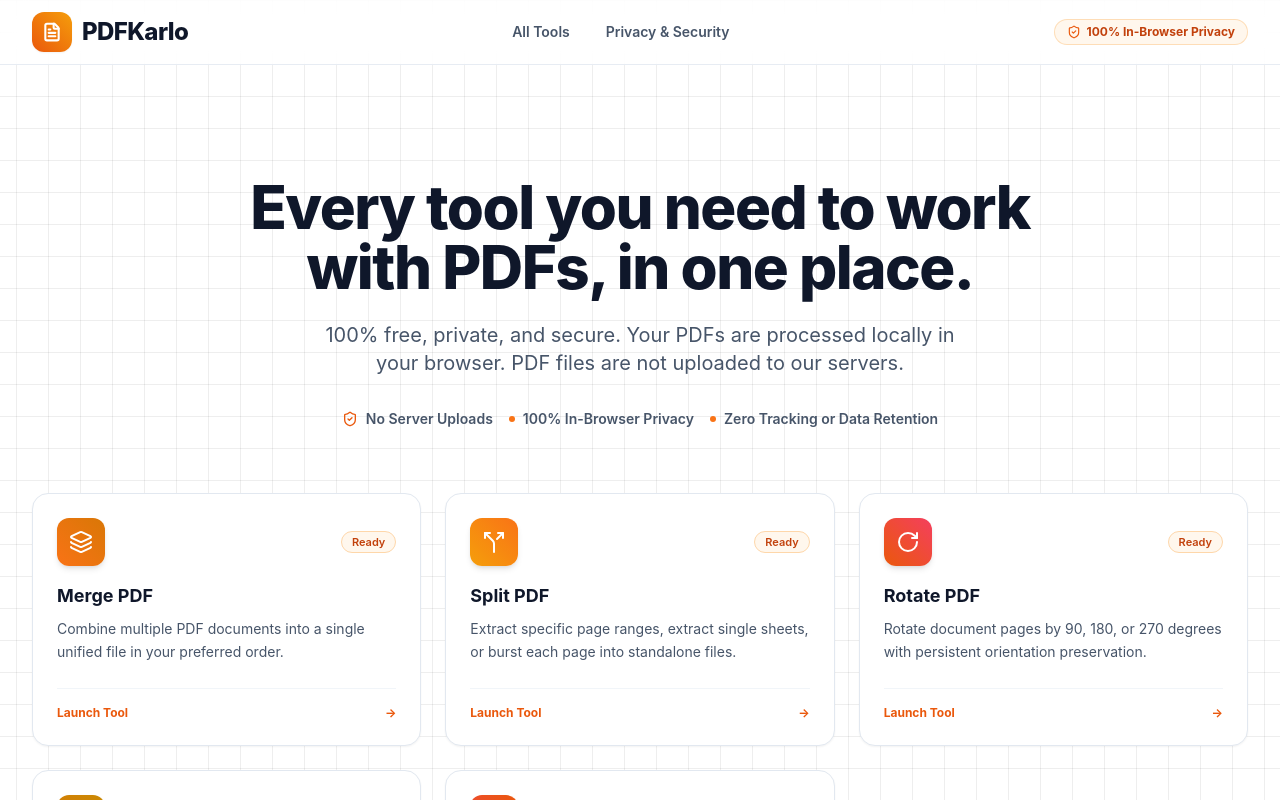
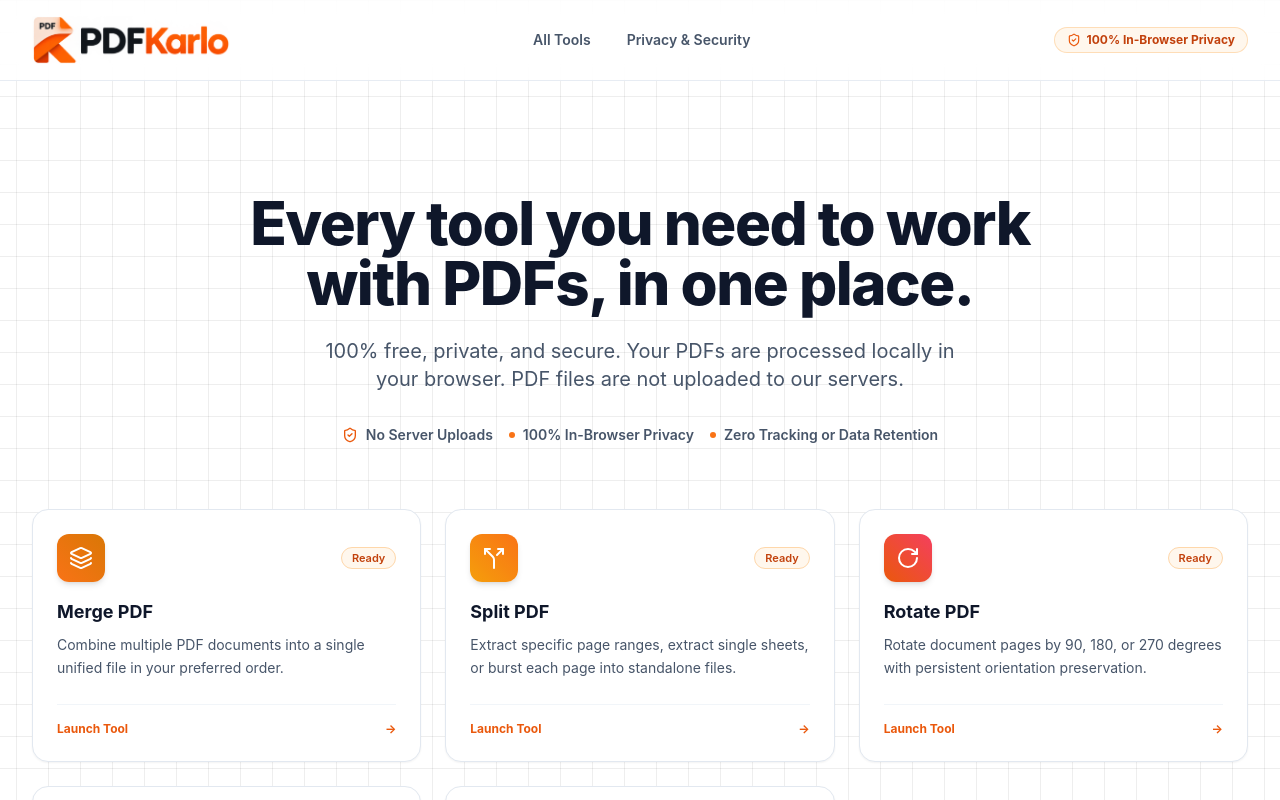
Before and after one commit to Satyamaxxing/pdfkarlo, a Next.js app in the folder apps/web/: page / in a window 1280 px wide. Shown: the top 800 px of the page. Built offline with nearby package versions, Linux system fonts and the light colour scheme.

Commit message:
Replace header brand mark with official PDFKarlo PNG logo and scale for optimal visibility

```diff
--- a/apps/web/src/components/Header.tsx
+++ b/apps/web/src/components/Header.tsx
@@ -2,7 +2,8 @@
 
 import React, { useState, useEffect } from "react";
 import Link from "next/link";
-import { FileText, ShieldCheck, Menu, X } from "lucide-react";
+import Image from "next/image";
+import { ShieldCheck, Menu, X } from "lucide-react";
 
 export const Header: React.FC = () => {
   const [mobileMenuOpen, setMobileMenuOpen] = useState(false);
@@ -23,14 +24,16 @@ export const Header: React.FC = () => {
 
   return (
     <header className="border-b border-slate-200/80 bg-white/80 backdrop-blur-md sticky top-0 z-50">
-      <div className="max-w-7xl mx-auto px-4 sm:px-6 lg:px-8 h-16 flex items-center justify-between">
-        <Link href="/" className="flex items-center gap-2.5 group">
-          <div className="w-10 h-10 rounded-xl bg-gradient-to-tr from-orange-600 to-amber-500 flex items-center justify-center text-white shadow-sm group-hover:scale-105 transition-transform flex-shrink-0">
-            <FileText className="w-5 h-5 text-white stroke-[2.5]" />
-          </div>
-          <span className="font-extrabold text-2xl tracking-tight text-slate-900 group-hover:text-orange-600 transition-colors">
-            PDFKarlo
-          </span>
+      <div className="max-w-7xl mx-auto px-4 sm:px-6 lg:px-8 h-16 sm:h-20 flex items-center justify-between">
+        <Link href="/" className="flex items-center group py-1" aria-label="PDFKarlo Home">
+          <Image
+            src="/logo.png"
+            alt="PDFKarlo"
+            width={200}
+            height={48}
+            priority
+            className="h-10 sm:h-12 w-auto object-contain group-hover:opacity-90 transition-opacity"
+          />
         </Link>
 
         {/* Desktop Navigation */}
@@ -53,7 +56,8 @@ export const Header: React.FC = () => {
         <div className="flex items-center gap-2 sm:gap-3">
           <span className="inline-flex items-center gap-1.5 px-3 py-1 rounded-full text-[11px] sm:text-xs font-bold bg-orange-50 text-orange-700 shadow-xs border border-orange-200/80 whitespace-nowrap">
             <ShieldCheck className="w-3.5 h-3.5 text-orange-600 flex-shrink-0" />
-            <span>100% In-Browser Privacy</span>
+            <span className="hidden sm:inline">100% In-Browser Privacy</span>
+            <span className="sm:hidden">Local Privacy</span>
           </span>
 
           {/* Mobile Menu Toggle Button */}
```
Also changed, not shown: apps/web/public/logo-full.png (added), apps/web/public/logo.png (added).
